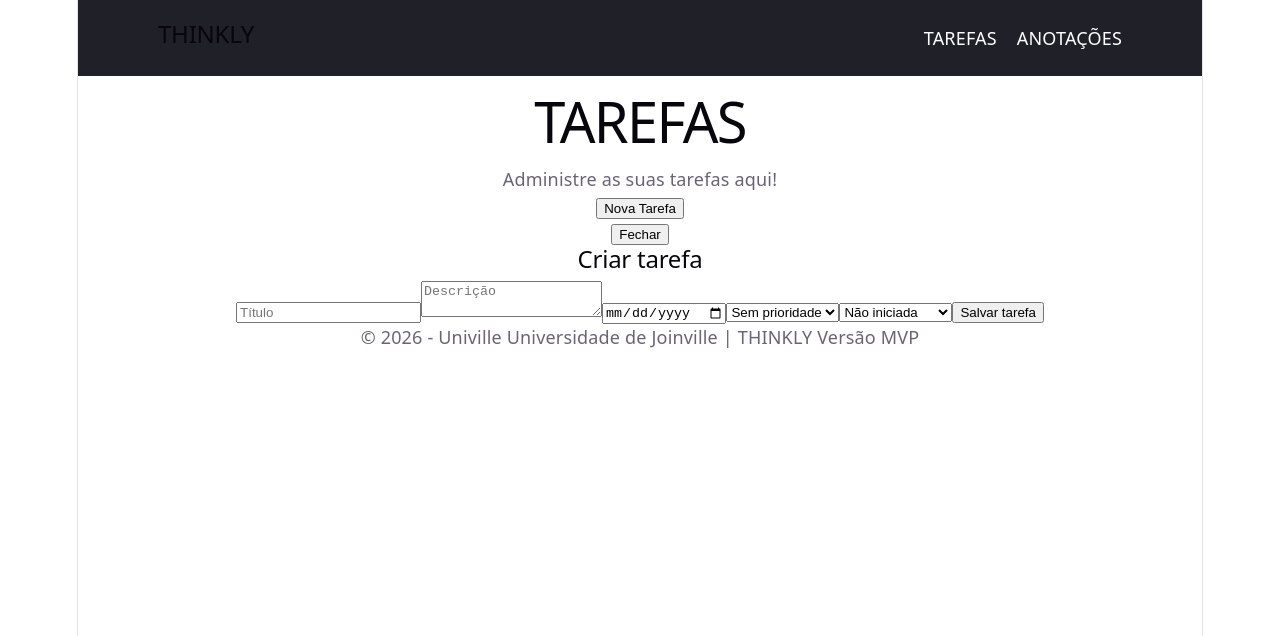
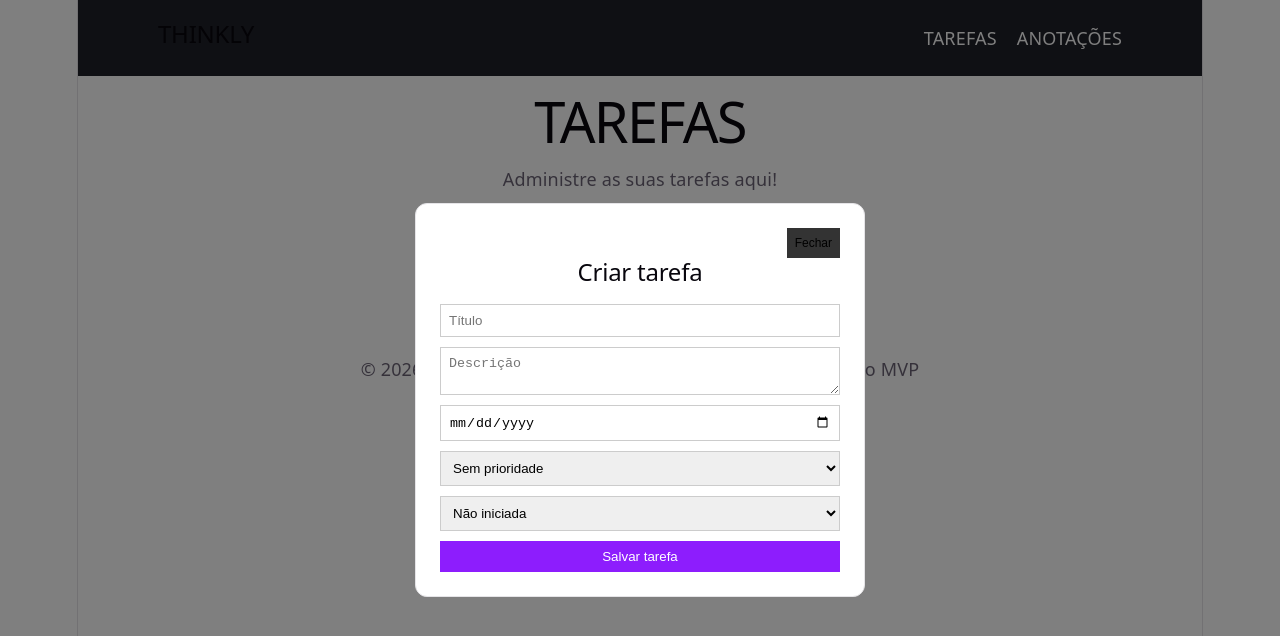
Before and after one commit to Code-Igor/thinkly-mvp, a React (Vite) app: page / in a window 1280 px wide. Both pictures are taken after a click on the button "Nova Tarefa". Shown: the top 636 px of the page. Built offline with nearby package versions, Linux system fonts and the light colour scheme.

Commit message:
personalização completa do formulario e botões.

```diff
--- a/src/componentes/tarefas/TarefaForm.jsx
+++ b/src/componentes/tarefas/TarefaForm.jsx
@@ -99,7 +99,7 @@ function TarefaForm({ adicionarTarefa }) {
             <option value="concluida">Concluída</option>
         </select>
 
-        <button type="submit">Salvar tarefa</button>
+        <button className="btn-salvar" type="submit">Salvar tarefa</button>
     </form>
   );
 }
--- a/src/index.css
+++ b/src/index.css
@@ -135,3 +135,86 @@ code {
   color: #b3abf7;
 }
 /* </header> */
+
+
+
+/* <form> */
+
+.modal-overlay {
+  position: fixed;
+  top: 0;
+  left: 0;
+  width: 100%;
+  height: 100%;
+  background-color: rgba(0, 0, 0, 0.5);
+
+  display: flex;
+  justify-content: center;
+  align-items: center;
+}
+
+.modal {
+  display: flex;
+  flex-direction: column;
+  background-color: var(--bg);
+  padding: 24px;
+  border-radius: 12px;
+  border: 1px solid var(--border);
+  width: 400px;
+  max-width: 90%;
+}
+
+/* deixando organizado o form em coluna (form padrao)*/
+.modal form {
+  display: flex;
+  flex-direction: column;
+  gap: 10px;
+}
+
+.modal input,
+.modal textarea,
+.modal select {
+  padding: 8px;
+  border: 1px solid #ccc;
+}
+
+/* botoes com hover*/
+
+.btn-abrir-form {
+  margin: 60px;
+  padding: 10px;
+  font-size: 20px;
+  background-color: #8d1dfd;
+  color: white;
+  border: none;
+  cursor: pointer;
+}
+.btn-abrir-form:hover {
+  background-color: #550082;;
+}
+
+
+
+.btn-salvar {
+  padding: 8px;
+  background-color: #8d1dfd;
+  color: white;
+  border: none;
+  cursor: pointer;
+}
+.btn-salvar:hover {
+  background-color: #550082;;
+}
+
+.btn-fechar {
+  background-color: #333;
+  border: none;
+  padding: 8px;
+  font-size: 12px;
+  cursor: pointer;
+  align-self: flex-end;
+}
+.btn-fechar:hover {
+  background-color: red;
+}
+/* </form> */
--- a/src/paginas/TarefaPage.jsx
+++ b/src/paginas/TarefaPage.jsx
@@ -16,14 +16,14 @@ function TarefaPage() {
                 <h1> TAREFAS </h1>
                 <p> Administre as suas tarefas aqui!</p>
 
-                <button onClick={() => setModalAberto(true)}>Nova Tarefa</button>
+                <button className="btn-abrir-form" onClick={() => setModalAberto(true)}>Nova Tarefa</button>
             </div>
 
             {/* adicionando um pop-up para criacao do formulario (achei melhor assim) */}
             {modalAberto && (
                 <div className="modal-overlay">
                     <div className="modal">
-                        <button onClick={() => setModalAberto(false)}>Fechar</button>
+                        <button className="btn-fechar" onClick={() => setModalAberto(false)}>Fechar</button>
 
                         <TarefaForm adicionarTarefa={adicionarTarefa}/>
                     </div>
```
